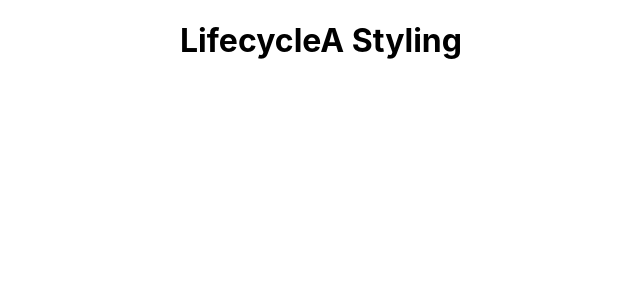
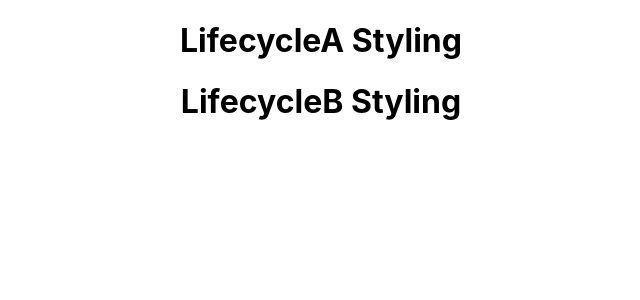
Before and after one commit to vishal-muralidharan/React-Course, a React (Create React App) app in the folder hello-world/: page / in a window 1280 px wide. Shown: the top 300 px of the page, without its empty margins (319-959 px from the left). Built offline with nearby package versions, Linux system fonts and the light colour scheme.

Commit message:
LifecycleB.js

```diff
--- a/hello-world/src/components/LifecycleA.js
+++ b/hello-world/src/components/LifecycleA.js
@@ -1,4 +1,5 @@
 import React, { Component } from 'react'
+import LifecycleB from './LifecycleB'
 
 class LifecycleA extends Component{
     constructor(props) {
@@ -25,6 +26,7 @@ class LifecycleA extends Component{
         return (
             <div>
                 <h1>LifecycleA Styling</h1>
+                <LifecycleB />
             </div>
         )
     }
--- /dev/null
+++ b/hello-world/src/components/LifecycleB.js
@@ -0,0 +1,34 @@
+import React, { Component } from 'react'
+
+class LifecycleB extends Component{
+    constructor(props) {
+        super(props)
+
+        this.state = {
+            name: 'Vishwas'
+        }
+
+        console.log('LifecycleB Constructor')
+    }
+
+    static getDerivedStateFromProps (props, state) {
+        console.log('LifecycleB - getDerivedStateFromProps method')
+        return null
+    }
+
+    componentDidMount () {
+        console.log('LifecycleB - componentDidMount method')
+    }
+
+    render () {
+        console.log('LifecycleB - render() method')
+        return (
+            <div>
+                <h1>LifecycleB Styling</h1>
+            </div>
+        )
+    }
+
+}
+
+export default LifecycleB
```
